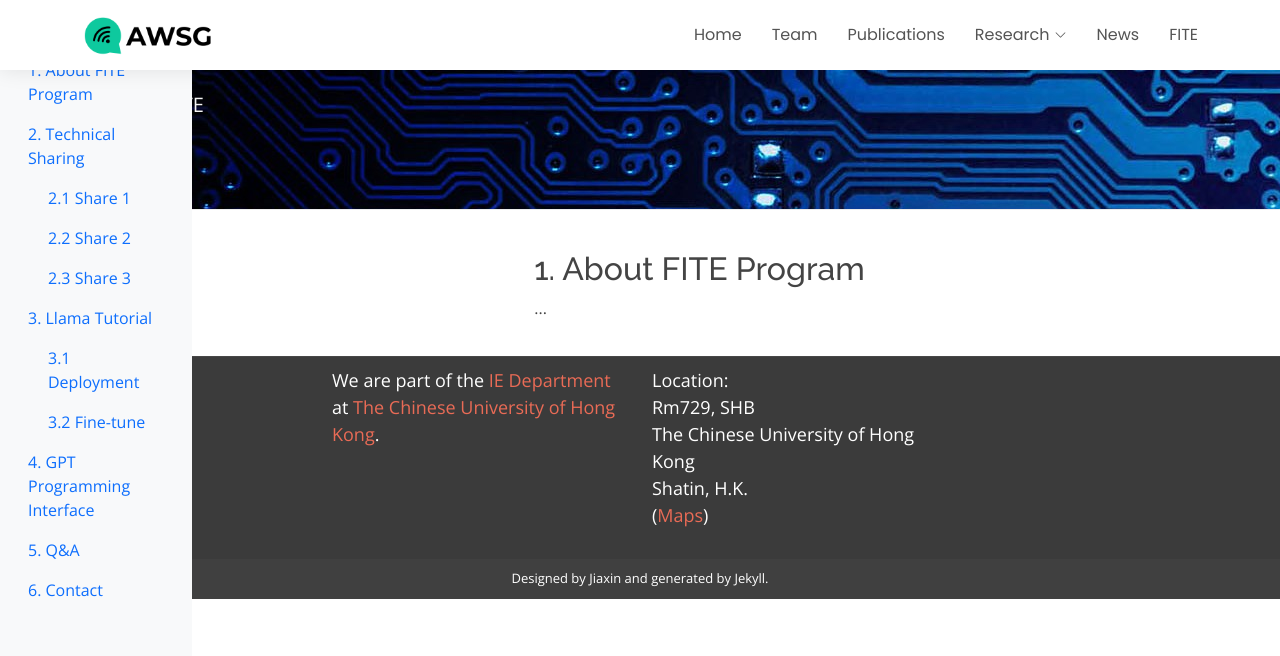
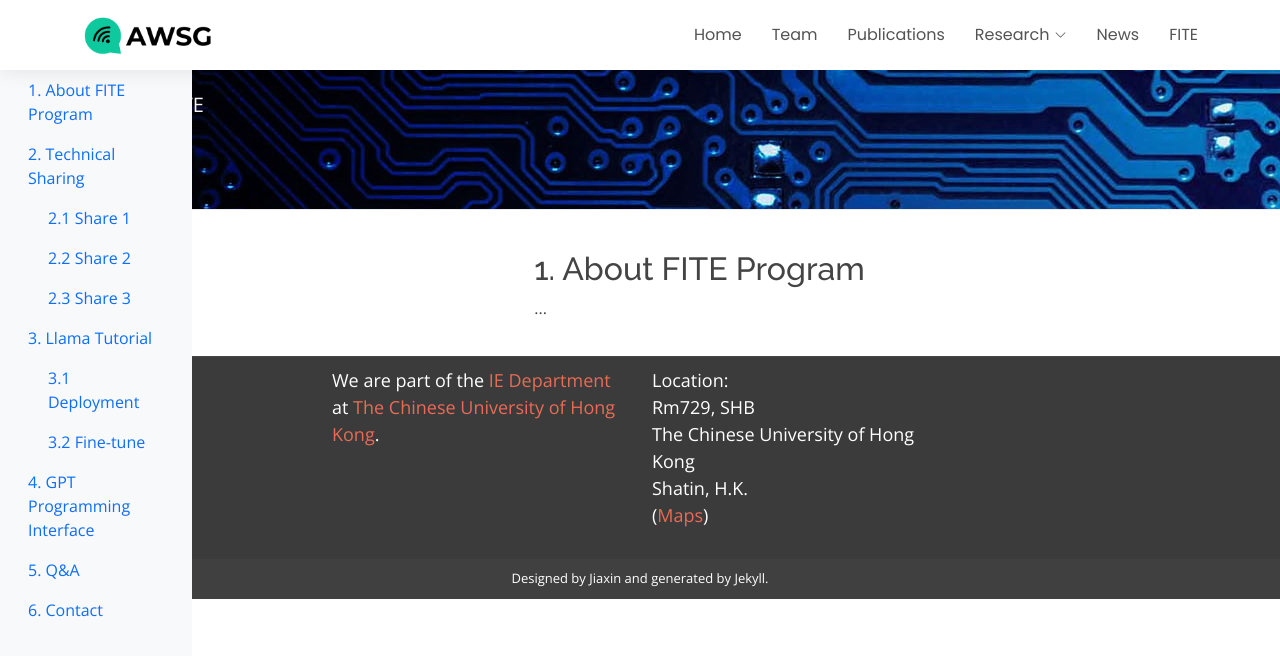
Before and after one commit to HarminChee/AWSG-FITE-Web, a Jekyll site: the page built from _pages/fite.html, in a window 1280 px wide. Shown: the top 656 px of the page. Built offline with Jekyll 4.4.1, drawn with Linux system fonts in a browser that asks for light colours; nearby versions of some CDN libraries.

Commit message:
Update fite.html

```diff
--- a/_pages/fite.html
+++ b/_pages/fite.html
@@ -93,7 +93,7 @@ permalink: /fite/
 <style>
   #sidebar {
     position: fixed;
-    top: 50px; /* Adjust this value to move the sidebar down */
+    top: 70px; /* Adjust this value to move the sidebar down */
     left: 0;
     width: 15%;
     height: 100%;
```
